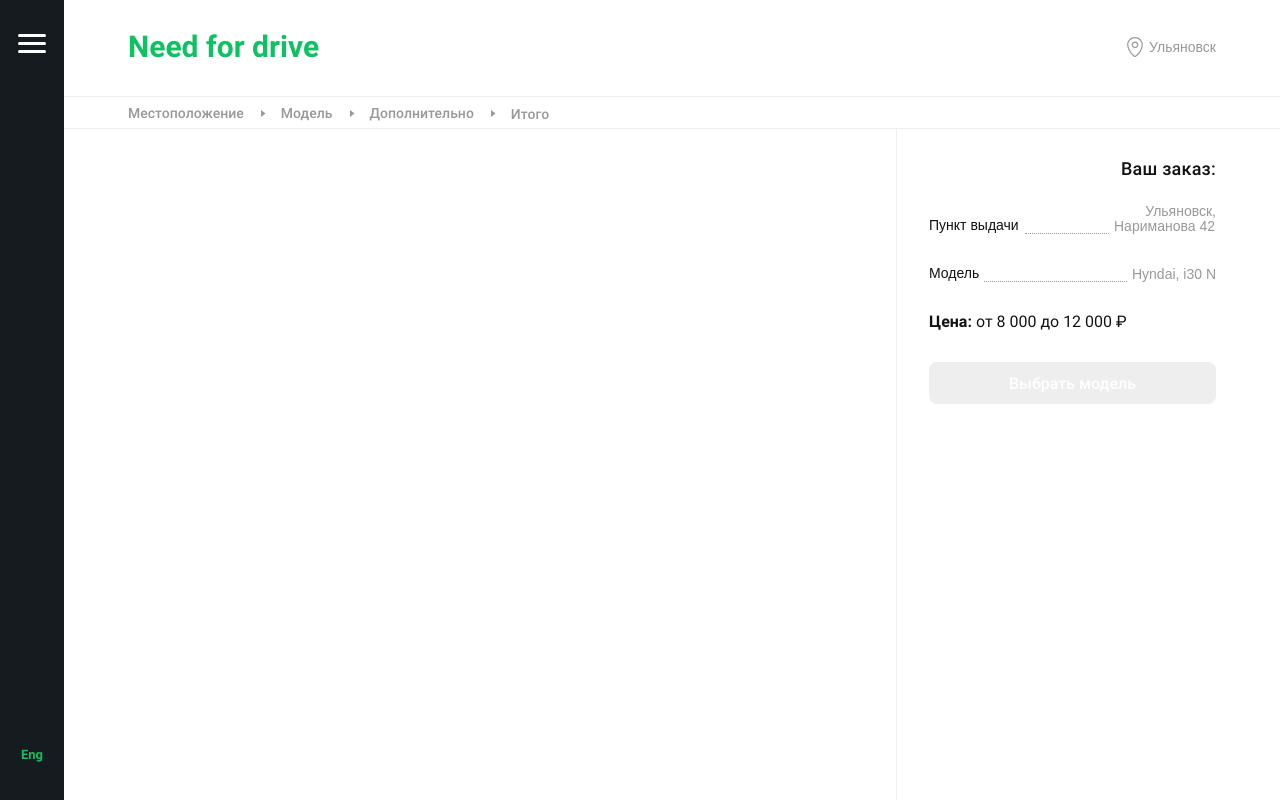
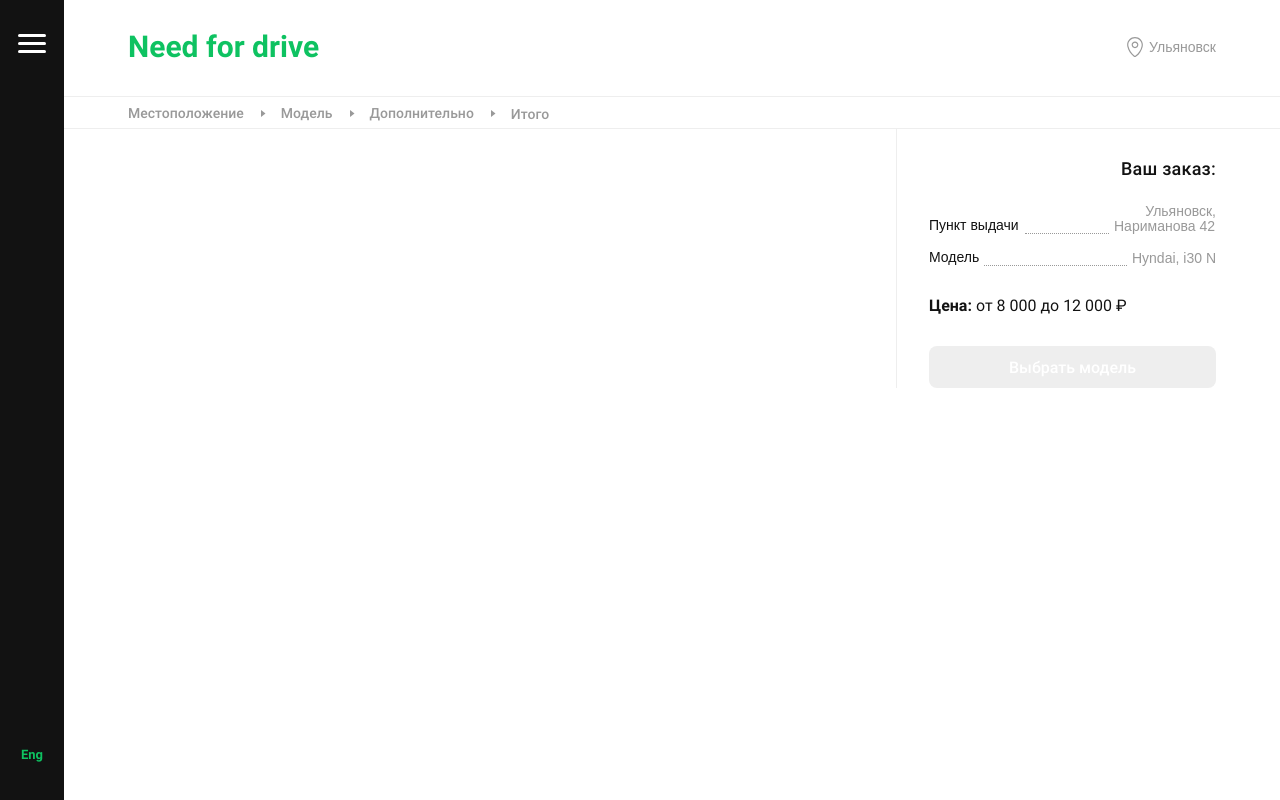
Before and after one commit to GerasimovArtemiy/need_for_drive, a React (Create React App) app: page /need_for_drive/order in a window 1280 px wide. Built offline with nearby package versions, Linux system fonts and the light colour scheme.

Commit message:
delete overflow hidden

```diff
--- a/src/components/BurgerMenu/BurgerMenu.jsx
+++ b/src/components/BurgerMenu/BurgerMenu.jsx
@@ -3,9 +3,9 @@ import PropTypes from 'prop-types';
 import menuLinks from './constants';
 import MessengerIcons from './MessengerIcons';
 
-export default function BurgerMenu({ active }) {
+export default function BurgerMenu({ burgerActive }) {
     return (
-        <div className={`burger__menu ${active ? 'burger__menu_active' : ''}`}>
+        <div className={`burger__menu ${burgerActive ? 'burger__menu_active' : ''}`}>
             <div className="burger__menu_main">
                 <div className="burger__menu_content">
                     <ul>
@@ -23,8 +23,8 @@ export default function BurgerMenu({ active }) {
     );
 }
 BurgerMenu.propTypes = {
-    active: PropTypes.bool,
+    burgerActive: PropTypes.bool,
 };
 BurgerMenu.defaultProps = {
-    active: false,
+    burgerActive: false,
 };
--- a/src/components/BurgerMenu/BurgerMenu.scss
+++ b/src/components/BurgerMenu/BurgerMenu.scss
@@ -1,7 +1,7 @@
 @import '../../assets/BasicColorsAndFonts.scss';
 
 .burger__menu {
-    position: absolute;
+    position: fixed;
     display: flex;
     justify-content: space-between;
     height: 100%;
@@ -13,7 +13,7 @@
     &_main {
         flex: 1 1 auto;
         height: 100%;
-        background-color: rgba(17, 21, 24, 1);
+        background-color: $main-black;
         display: flex;
         align-items: center;
 
--- a/src/components/LanguageButton/LanguageButton.jsx
+++ b/src/components/LanguageButton/LanguageButton.jsx
@@ -4,6 +4,7 @@ import './LanguageButton.scss';
 
 export default function LanguageButton({ burgerActive }) {
     const [changeLanguage, setChangeLanguageActive] = useState(false);
+
     return (
         <div
             role="button"
--- a/src/components/ListCars/ListCars.scss
+++ b/src/components/ListCars/ListCars.scss
@@ -5,6 +5,7 @@
     display: flex;
     flex-wrap: wrap;
     &_card {
+        position: relative;
         padding: 16px;
         border: 1px solid $gray-dark;
         margin: 0 0 -1px -1px;
@@ -13,6 +14,10 @@
         flex-direction: column;
         width: 368px;
         height: 224px;
+        &:hover {
+            border: 1px solid $main-accent;
+            z-index: 1;
+        }
 
         @media screen and (max-width: 1237px) {
             width: 50%;
@@ -20,7 +25,7 @@
         }
         @media screen and (max-width: 1023px) {
             width: 100%;
-            height: 175px;
+            height: 185px;
         }
         @media screen and (max-width: 370px) {
             height: 160px;
--- a/src/components/Navbar/Navbar.jsx
+++ b/src/components/Navbar/Navbar.jsx
@@ -8,7 +8,7 @@ export default function Navbar() {
 
     return (
         <>
-            <BurgerMenu active={burgerActive} />
+            <BurgerMenu burgerActive={burgerActive} />
             <nav className="navbar">
                 <div
                     role="button"
--- a/src/components/Navbar/Navbar.scss
+++ b/src/components/Navbar/Navbar.scss
@@ -1,14 +1,15 @@
 @import '../../assets/BasicColorsAndFonts.scss';
 
 .navbar {
-    position: absolute;
+    position: fixed;
     display: flex;
     flex-direction: column;
     justify-content: space-between;
-    background-color: $navbar-color;
+    background-color: $main-black;
     width: 64px;
     height: 100%;
     transition: 1s;
+    z-index: 1;
 
     @media screen and (max-width: 1023px) {
         width: 85px;
@@ -65,16 +66,14 @@
         content: '';
         top: 0px;
         transform: rotate(45deg);
-        transition: top 300ms,
-            transform 300ms 300ms cubic-bezier(0.68, -0.55, 0.265, 1.55);
+        transition: top 300ms, transform 300ms 300ms cubic-bezier(0.68, -0.55, 0.265, 1.55);
     }
 
     &__burger_white span.navbar__burger_active:after {
         content: '';
         bottom: 0;
         transform: rotate(-45deg);
-        transition: bottom 300ms,
-            transform 300ms 300ms cubic-bezier(0.68, -0.55, 0.265, 1.55);
+        transition: bottom 300ms, transform 300ms 300ms cubic-bezier(0.68, -0.55, 0.265, 1.55);
     }
     &__burger_white span.navbar__burger_active {
         background: rgba(255, 255, 255, 0);
@@ -127,8 +126,7 @@
             content: '';
             top: 0px;
             transform: rotate(45deg);
-            transition: top 300ms,
-                transform 300ms 300ms cubic-bezier(0.68, -0.55, 0.265, 1.55);
+            transition: top 300ms, transform 300ms 300ms cubic-bezier(0.68, -0.55, 0.265, 1.55);
         }
     }
     &__burger_black span.navbar__burger_active:after {
@@ -136,8 +134,7 @@
             content: '';
             bottom: 0;
             transform: rotate(-45deg);
-            transition: bottom 300ms,
-                transform 300ms 300ms cubic-bezier(0.68, -0.55, 0.265, 1.55);
+            transition: bottom 300ms, transform 300ms 300ms cubic-bezier(0.68, -0.55, 0.265, 1.55);
         }
     }
     &__burger_black span.navbar__burger_active {
--- a/src/components/YourOrderSection/YourOrderPickPoint/YourOrderPickPoint.scss
+++ b/src/components/YourOrderSection/YourOrderPickPoint/YourOrderPickPoint.scss
@@ -1,7 +1,7 @@
 @import '../../../assets/BasicColorsAndFonts.scss';
 
 .orderpage__your-order_point {
-    margin-bottom: 32px;
+    margin-bottom: 16px;
     font-family: $regular;
     font-size: 14px;
     &-city {
--- a/src/pages/Layout/OrderLayout/OrderLayout.scss
+++ b/src/pages/Layout/OrderLayout/OrderLayout.scss
@@ -1,8 +1,6 @@
 @import '../../../assets/BasicColorsAndFonts.scss';
 
 .orderpage {
-    overflow: hidden;
-    height: 100%;
     &__container {
         margin: 0 auto;
         padding: 32px 64px 0 128px;
```
Also changed, not shown: .prettierrc.json.
